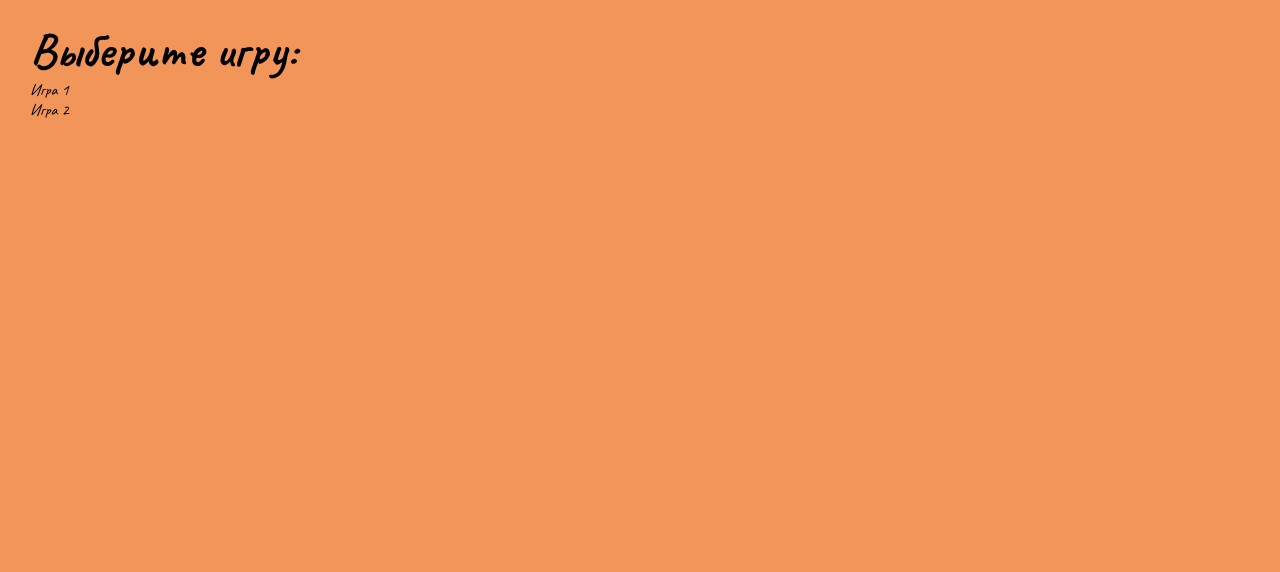
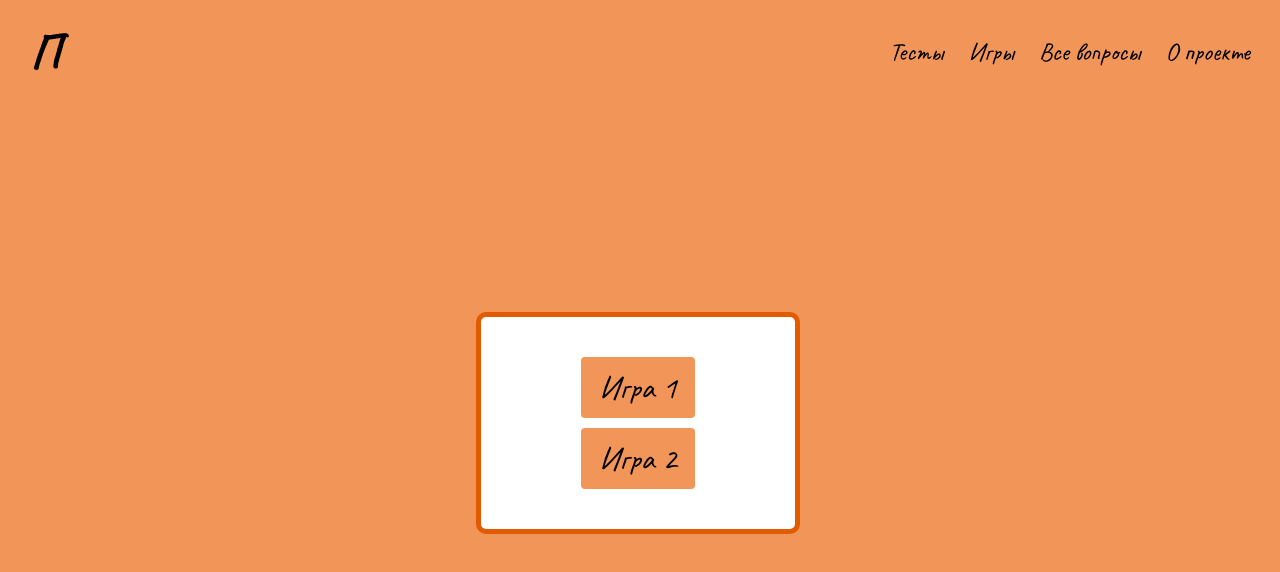
Before and after one commit to ananastasiap/music-quiz, a Next.js app: page /games in a window 1280 px wide. Shown: the top 572 px of the page. Built offline with nearby package versions, Linux system fonts and the light colour scheme.

Commit message:
feat: style games page

```diff
--- a/app/games/page.jsx
+++ b/app/games/page.jsx
@@ -1,14 +1,24 @@
 "use client";
 import Link from "next/link";
+import styles from "./page.module.scss";
+import Header from "../components/Header";
 
 const MenuGames = () => {
   return (
-    <div>
-      <h1>Выберите игру:</h1>
-      <Link href="../game1/">Игра 1</Link>
-      <br />
-      <Link href="../game2/">Игра 2</Link>
-    </div>
+    <>
+      <Header />
+      <main className={styles.main}>
+        <div className={styles.container}>
+          <Link href="../game1/" className={styles.btnGame}>
+            Игра 1
+          </Link>
+          <br />
+          <Link href="../game2/" className={styles.btnGame}>
+            Игра 2
+          </Link>
+        </div>
+      </main>
+    </>
   );
 };
 
--- a/app/games/page.module.scss
+++ b/app/games/page.module.scss
@@ -0,0 +1,36 @@
+.main {
+  width: 95vw;
+  height: 85vh;
+  display: flex;
+  justify-content: center;
+  align-items: center;
+
+  .container {
+    padding: 40px 100px;
+    border: 5px solid #e35b00;
+    border-radius: 10px;
+    background-color: #fff;
+
+    .btnGame {
+      display: inline-block;
+      padding: 8px 16px;
+      width: 100%;
+      font-family: "Caveat", cursive;
+      font-size: 2rem;
+      color: #000105;
+      background-color: #f29559;
+      border: 2px solid #f29559;
+      border-radius: 4px;
+      cursor: pointer;
+      transition: all 0.5s ease-in-out;
+
+      &:first-child {
+        margin-bottom: 10px;
+      }
+
+      &:hover {
+        background-color: #fff;
+      }
+    }
+  }
+}
```
